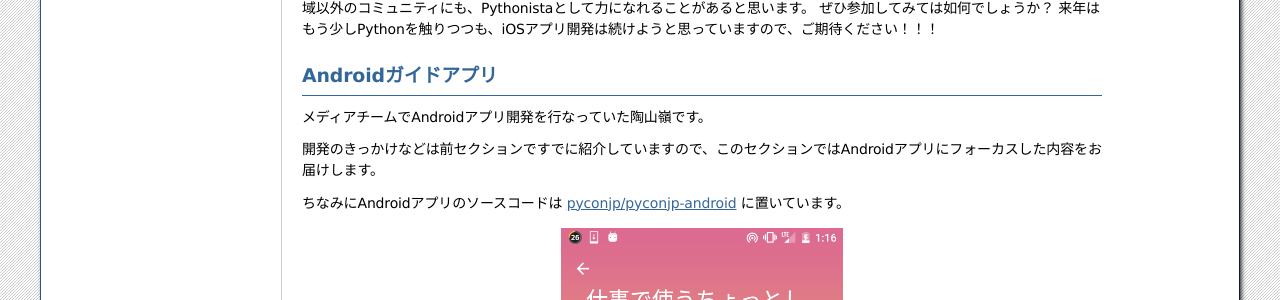
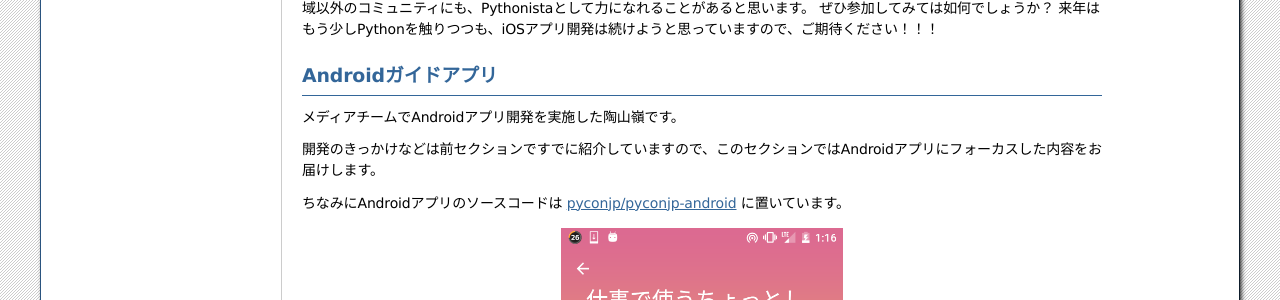
Before and after one commit to pyconjp/shoeisha2016, a Sphinx documentation site: the page built from source/afterreport_03_media.rst, in a window 1280 px wide and 900 px high, scrolled down 1696 px. Shown: the part 151-451 px from the top of the window. Built offline with Sphinx 7.4.7, drawn with Linux system fonts in a browser that asks for light colours.

Commit message:
SAR-1551 modify comment

```diff
--- a/source/afterreport_03_media.rst
+++ b/source/afterreport_03_media.rst
@@ -71,7 +71,7 @@ Pythonistaのみなさんも、自分の本領域以外のコミュニティに
 Androidガイドアプリ
 ================================
 
-メディアチームでAndroidアプリ開発を行なっていた陶山嶺です。
+メディアチームでAndroidアプリ開発を実施した陶山嶺です。
 
 開発のきっかけなどは前セクションですでに紹介していますので、このセクションではAndroidアプリにフォーカスした内容をお届けします。
 
```
